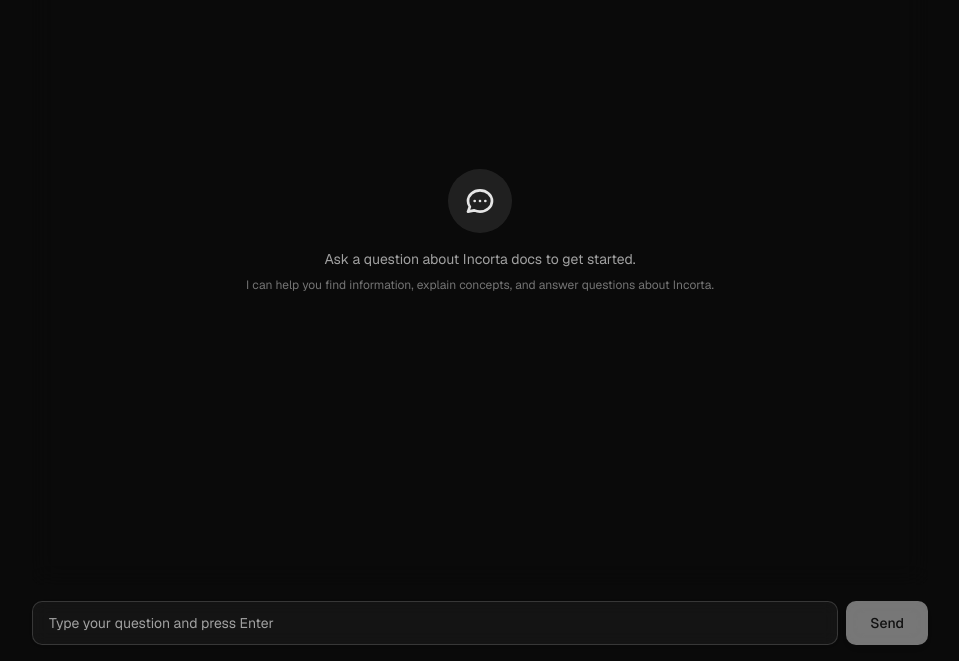
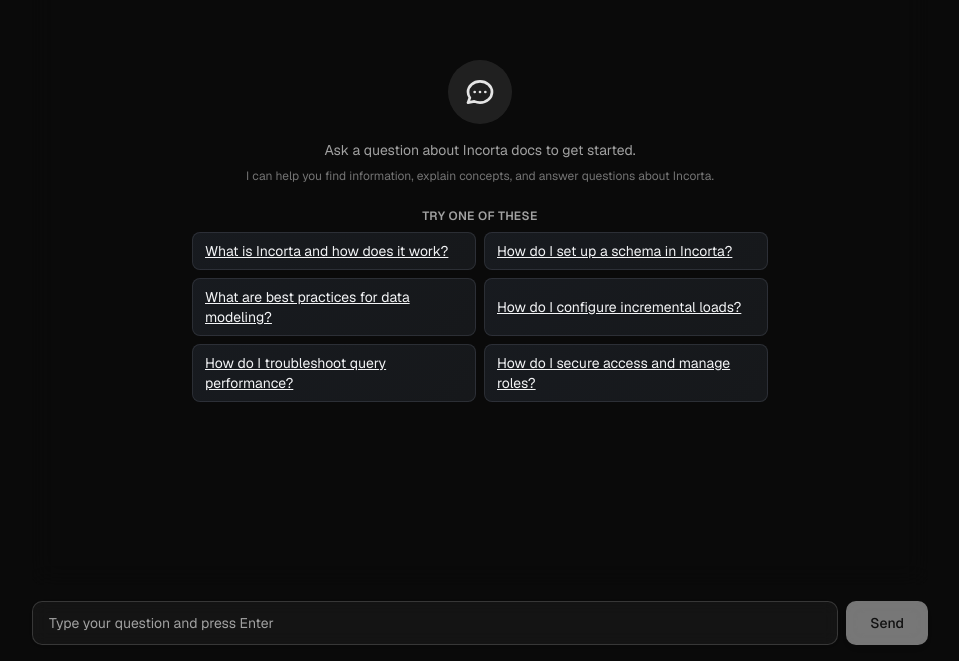
Before and after one commit to aladrach/chatbot, a Next.js app: page / in a window 1280 px wide. Shown: the part 139-800 px from the top of the page, without its empty margins (160-1119 px from the left). Built offline with nearby package versions, Linux system fonts and the light colour scheme.

Commit message:
Add suggested questions feature to Incorta Chatbot; enhance message sending functionality and UI suggestions for user input.

```diff
--- a/app/page.tsx
+++ b/app/page.tsx
@@ -7,6 +7,15 @@
 import remarkBreaks from "remark-breaks";
 import PerfectScrollbar from "react-perfect-scrollbar";
 import "react-perfect-scrollbar/dist/css/styles.css";
+
+const DEFAULT_SUGGESTED_QUESTIONS: string[] = [
+  "What is Incorta and how does it work?",
+  "How do I set up a schema in Incorta?",
+  "What are best practices for data modeling?",
+  "How do I configure incremental loads?",
+  "How do I troubleshoot query performance?",
+  "How do I secure access and manage roles?",
+];
 
 // Typing animation component
 function TypingText({ text, isActive, speed = 5 }: { text: string; isActive: boolean; speed?: number }) {
@@ -153,8 +162,8 @@
     };
   }
 
-  async function sendMessage() {
-    const text = input.trim();
+  async function sendMessage(overrideText?: string) {
+    const text = (overrideText ?? input).trim();
     if (!text || isLoading) return;
     setIsLoading(true);
     setMessages((prev) => [...prev, { role: "user", content: text }]);
@@ -360,6 +369,11 @@
     }
   }
 
+  function onSuggestionClick(q: string) {
+    // Immediately send using override to avoid state race
+    sendMessage(q);
+  }
+
   function handleKeyDown(e: React.KeyboardEvent<HTMLInputElement>) {
     if (e.key === "Enter") {
       e.preventDefault();
@@ -402,6 +416,23 @@
                 <p className="text-xs text-muted-foreground/70 text-center mt-2">
                   I can help you find information, explain concepts, and answer questions about Incorta.
                 </p>
+                {input.trim().length === 0 && (
+                  <div className="w-full max-w-xl mt-6">
+                    <div className="text-xs font-semibold uppercase tracking-wide text-muted-foreground mb-2 text-center">Try one of these</div>
+                    <div className="grid grid-cols-1 sm:grid-cols-2 gap-2">
+                      {DEFAULT_SUGGESTED_QUESTIONS.map((q) => (
+                        <button
+                          key={q}
+                          type="button"
+                          className="text-sm underline hover:no-underline px-3 py-2 rounded-md related-question-btn text-left cursor-pointer"
+                          onClick={() => onSuggestionClick(q)}
+                        >
+                          {q}
+                        </button>
+                      ))}
+                    </div>
+                  </div>
+                )}
               </div>
             ) : (
               <ul className="flex flex-col gap-3">
@@ -495,7 +526,7 @@
               disabled={isLoading}
               className="flex-1"
             />
-            <Button type="button" onClick={sendMessage} disabled={isLoading || !input.trim()} className="flex-shrink-0">
+            <Button type="button" onClick={() => sendMessage()} disabled={isLoading || !input.trim()} className="flex-shrink-0">
               {isLoading ? (
                 <span className="inline-flex items-center gap-2">
                   <span className="inline-block size-4 rounded-full border-2 border-current border-t-transparent animate-spin" />
```
